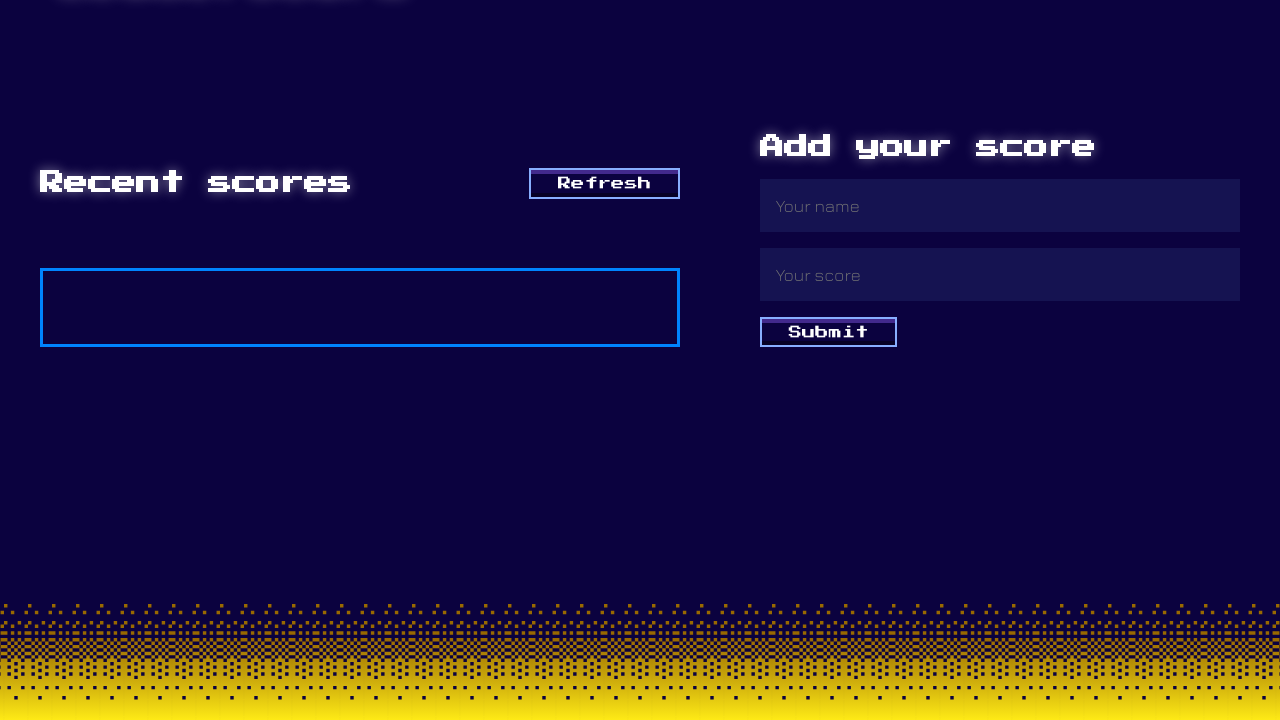
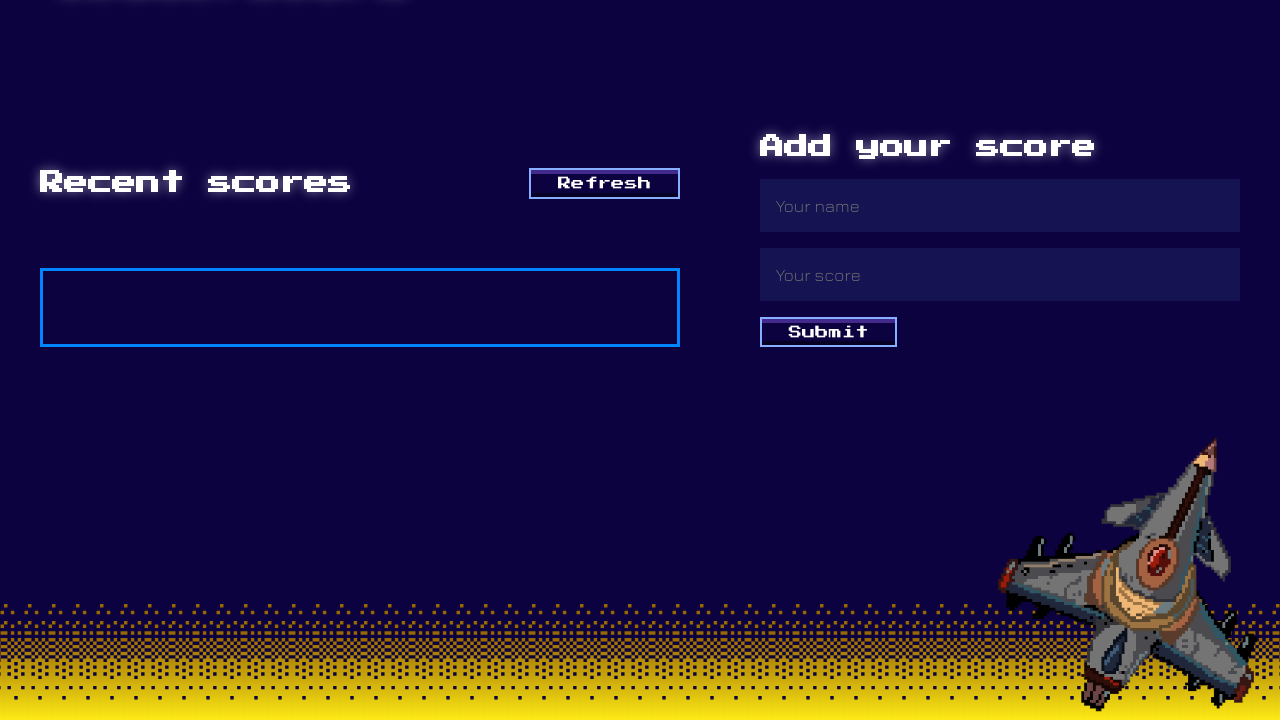
Before and after one commit to Trictonicmp/Leaderboard, a website built with webpack: page public/index.html in a window 1280 px wide. Shown: the part 96-816 px from the top of the page. Built offline with nearby package versions, Linux system fonts and the light colour scheme; no server answers.

Commit message:
Add background image to body

```diff
--- a/src/css/main.css
+++ b/src/css/main.css
@@ -4,10 +4,14 @@
 body {
   min-height: 100vh;
   background-color: rgb(11, 2, 63);
-  background-image: url(../images/pixel-art-gradient.svg);
-  background-position: bottom;
-  background-size: 1.5em;
-  background-repeat: repeat no-repeat;
+  background-image: url(../images/spaceship.png),
+  url(../images/pixel-art-gradient.svg);
+  background-position: bottom right,
+  bottom;
+  background-size: 18em,
+  1.5em;
+  background-repeat: no-repeat no-repeat,
+  repeat no-repeat;
 }
 
 h1,
```
Also changed, not shown: dist/images/178e83118fe63f71f9af.svg (added), dist/images/22ded641d0ecfa3125a8.png (added), dist/index.html, dist/main.js, src/images/spaceship.png (added).
